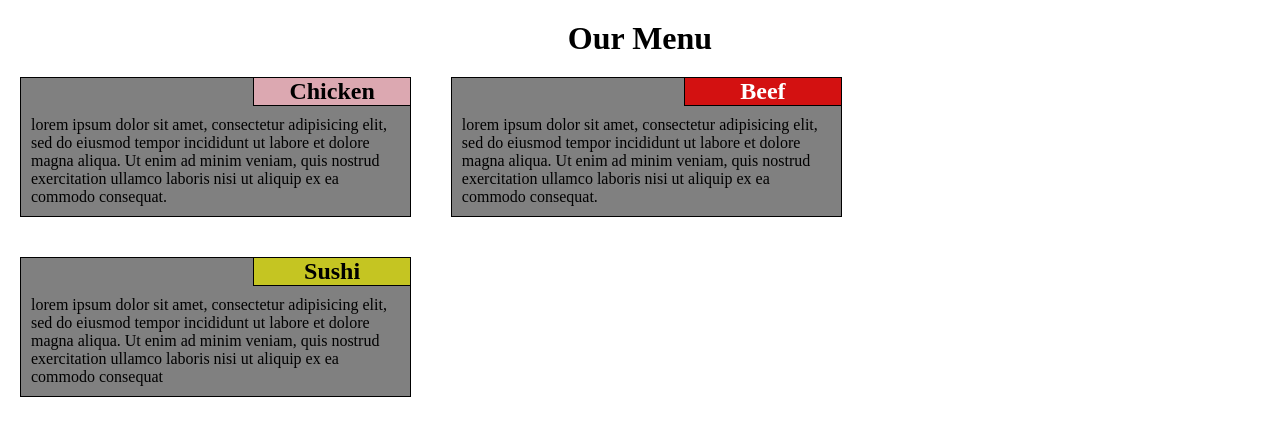
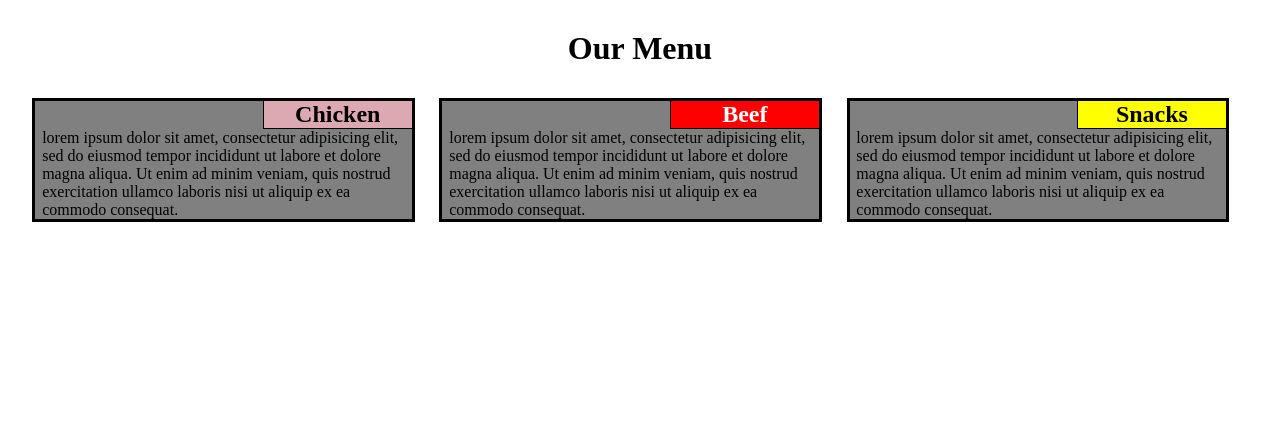
Before and after one commit to USANJAY05/FullStacks, a plain HTML site: page index.html in a window 1280 px wide. Drawn offline with Linux system fonts and the light colour scheme.

Commit message:
mission completed

```diff
--- a/index.html
+++ b/index.html
@@ -1,48 +1,43 @@
+
 <html lang="en">
 <head>
     <link rel="stylesheet" href="style.css">
     <meta charset="UTF-8">
     <meta name="viewport" content="width=device-width, initial-scale=1.0">
-    <title>Assignment Solution for Module 2</title>
-
-
-
+    <title>Document</title>
 </head>
 <body>
     <div class="main-container">
         <h1>Our Menu</h1>
-
         <div class="container">
-        <div class="sub1">
+            <div class="sub-container">
                 <h2>Chicken</h2>
             </div>
             <div class="sub">
-            <p>lorem ipsum dolor sit amet, consectetur adipisicing elit, sed do eiusmod tempor incididunt ut labore et dolore magna aliqua. Ut enim ad minim veniam, quis nostrud exercitation ullamco
-                laboris nisi ut aliquip ex ea commodo consequat.</p>
+                <p>lorem ipsum dolor sit amet, consectetur adipisicing elit, sed do eiusmod tempor incididunt ut labore et dolore magna aliqua. Ut enim ad minim veniam, quis nostrud exercitation ullamco laboris nisi ut aliquip ex ea commodo consequat.</p>
             </div>
         </div>
 
+
         <div class="container">
-        <div class="sub2">
+            <div class="sub-container r">
                 <h2>Beef</h2>
             </div>
             <div class="sub">
-            <p>lorem ipsum dolor sit amet, consectetur adipisicing elit, sed do eiusmod tempor incididunt ut labore et dolore magna aliqua. Ut enim ad minim veniam, quis nostrud exercitation ullamco laboris nisi ut aliquip ex ea commodo
-                consequat.</p>
+                <p>lorem ipsum dolor sit amet, consectetur adipisicing elit, sed do eiusmod tempor incididunt ut labore et dolore magna aliqua. Ut enim ad minim veniam, quis nostrud exercitation ullamco laboris nisi ut aliquip ex ea commodo consequat.</p>
+            </div>
+        </div>
+
+
+        <div class="container cont">
+            <div class="sub-container y">
+                <h2>Snacks</h2>
+            </div>
+            <div class="sub">
+                <p>lorem ipsum dolor sit amet, consectetur adipisicing elit, sed do eiusmod tempor incididunt ut labore et dolore magna aliqua. Ut enim ad minim veniam, quis nostrud exercitation ullamco laboris nisi ut aliquip ex ea commodo consequat.</p>
+            </div>
         </div>
 
     </div>
-
-    <div class="container">
-        <div class="sub3">
-            <h2>Sushi</h2>
-        </div>
-        <div class="sub">
-            <p>lorem ipsum dolor sit amet, consectetur adipisicing elit, sed do eiusmod tempor incididunt ut labore et dolore magna aliqua. Ut enim ad minim veniam, quis nostrud exercitation ullamco laboris nisi ut aliquip ex ea commodo
-                consequat</p>
-        </div>
-    </div>
-</div>
-
 </body>
 </html>
--- a/style.css
+++ b/style.css
@@ -1,63 +1,73 @@
+
+
+
+
+
+
+
+
+
+
 *{
-    margin:0px;
-}
-
-h1{
-    text-align: center;
+    margin: 0px;
 }
 .main-container{
-    margin: auto;
-    padding-top: 20px;
+padding: 20px;
+margin: auto;
+
+
 }
 .container{
-    width: 30.38%;
+    width: 29.8%;
+    float: left;
+    margin: 1%;
+    padding-left: .5473%;
     background-color: grey;
-    float: left;
-    margin: 20px;
     border-style: solid;
-    border-width: 1px;
-    height: auto;
+
 }
-.sub1{
+.sub-container{
     text-align: center;
     background-color: rgba(239, 176, 187, 0.837);
     border-style: solid;
     border-width: 1px;
     float:right;
     width: 40%;
+    border-top: 0px; border-right:0px;
     clear: right;
-    border-top: 0px; border-right:0px;
 
 }
-.sub2{
+h1{
     text-align: center;
+    padding-top: 10px;
+    padding-bottom: 19px;
+}
+h2{
+    margin: 0%;
+}
+.sub{
+    float:left;
+}
+@media(min-width:768px)and (max-width:991px){
+    .container{
+        width: 46.69%;
+    }
+    .cont{
+        width: 97%;
+    }
+}
+
+@media(max-width:767px){
+    .container{
+        width: 97%;
+    }
+}
+
+.r{
+    background-color: red;
     color: white;
     border-color: black;
-    background-color: rgba(219, 6, 6, 0.91);
-    border-style: solid;
-    border-top: 0px; border-right:0px;
-    border-width: 1px;
-    float:right;
-    width: 40%;
-    height: auto;
-    clear: right;
 }
-
- .sub3{
-    text-align: center;
-    background-color: rgb(197, 197, 34);
-    border-style: solid;
-    border-width: 1px;
-    float:right;
-    border-top: 0px; border-right:0px;
-    width: 40%;
-    height: auto;
-    clear: right;
+.y{
+    background-color: yellow;
 }
-.sub{
-    float: left;
-    padding: 10px;
-}
-h2 {
-    margin: 0px;
-}
```
Lines whose indentation alone changed are shown as unchanged.
